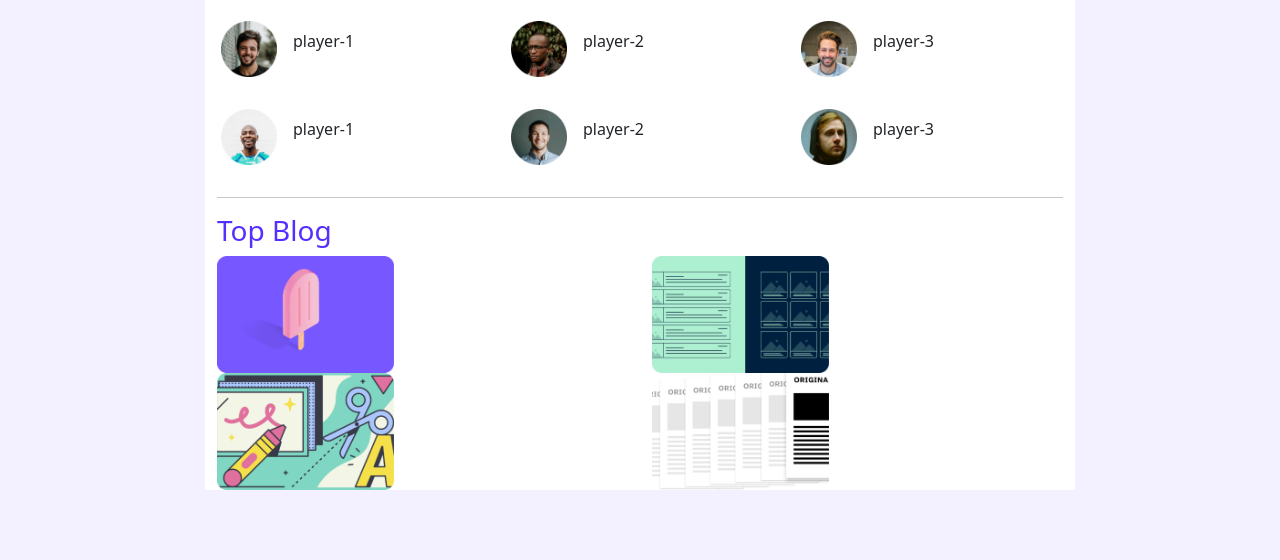
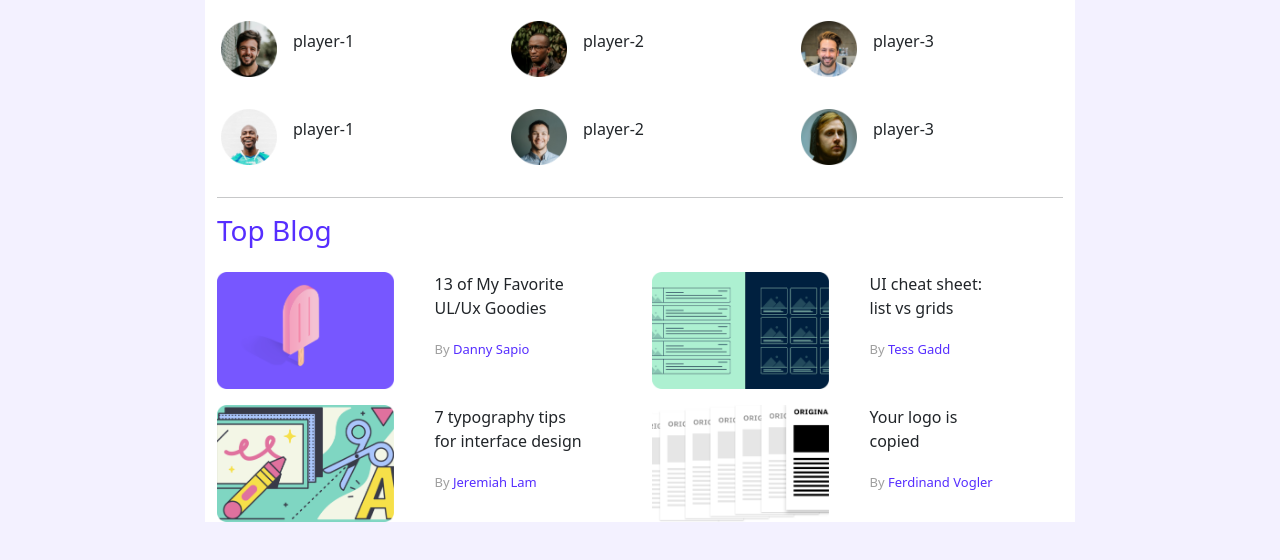
Before and after one commit to TahmidAhsan/Leader-board-Tahmid, a plain HTML site: page index.html in a window 1280 px wide. Shown: the part 112-672 px from the top of the page. Drawn offline with nearby package versions, Linux system fonts and the light colour scheme.

Commit message:
top part is complete

```diff
--- a/index.html
+++ b/index.html
@@ -24,7 +24,7 @@
                 <img src="images/icons/logo.png" alt="">
               </a>
               <button class="navbar-toggler" type="button" data-bs-toggle="collapse" data-bs-target="#navbarText" aria-controls="navbarText" aria-expanded="false" aria-label="Toggle navigation">
-                <span class="navbar-toggler-icon"></span>
+                <span class="highlight" class="navbar-toggler-icon"></span>
               </button>
               <div class="collapse navbar-collapse justify-content-end" id="navbarText">
                 <ul class="navbar-nav mr-auto mb-2 mb-lg-0 ">
@@ -89,33 +89,43 @@
 
         <h3>Top Blog</h3>
         <div class="row blog">
-         <div class="col-md-3">
+         <div class="col-md-3 col-sm-6 pt-3">
           <img src="images/blogs/blog-1.png" alt="">
          </div>
-         <div class="col-md-3">
+         <div class="col-md-3 col-sm-6 pt-3">
+          13 of My Favorite <br> UL/Ux Goodies
+            <footer class="creator">By <span class="highlight"> Danny Sapio</span> </footer>
+         </div>
 
-         </div>
-         <div class="col-md-3">
+         <div class="col-md-3 col-sm-6 pt-3 ">
           <img src="images/blogs/blog-2.png" alt="">
          </div>
-         <div class="col-md-3">
-
+         <div class="col-md-3 col-sm-6 pt-3">
+          UI cheat sheet:<br>
+          list vs grids
+          <footer class="creator"> By <span class="highlight"> Tess Gadd</span> </footer>
          </div>
 
         </div>
 
+
+
         <div class="row blog">
-          <div class="col-md-3">
+          <div class="col-md-3 col-sm-6 pt-3">
            <img src="images/blogs/blog-3.png" alt="">
           </div>
-          <div class="col-md-3">
-
+          <div class="col-md-3 col-sm-6 pt-3">
+            7 typography tips  <br>
+            for interface design
+            <footer class="creator"> By <span class="highlight">  Jeremiah Lam</span> </footer>
           </div>
-          <div class="col-md-3">
+          <div class="col-md-3 col-sm-6 pt-3">
            <img src="images/blogs/blog-4.png" alt="">
           </div>
-          <div class="col-md-3">
-
+          <div class="col-md-3 col-sm-6 pt-3">
+            Your logo is  <br>
+            copied
+            <footer class="creator">By <span class="highlight"> Ferdinand Vogler</span> </footer>
           </div>
 
          </div>
--- a/styles/style.css
+++ b/styles/style.css
@@ -19,3 +19,11 @@ h3{
 .blog img{
     width: 177px;
 }
+.creator{
+    font-size: small;
+    padding-top: 20px;
+    color: #9F9F9F ;
+}
+.highlight{
+    color: #562EFF ;
+}
```
